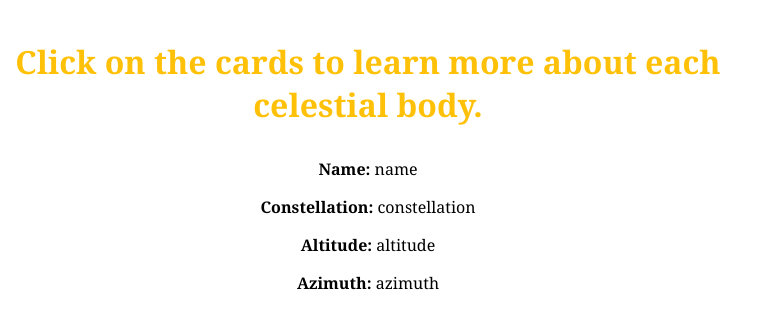
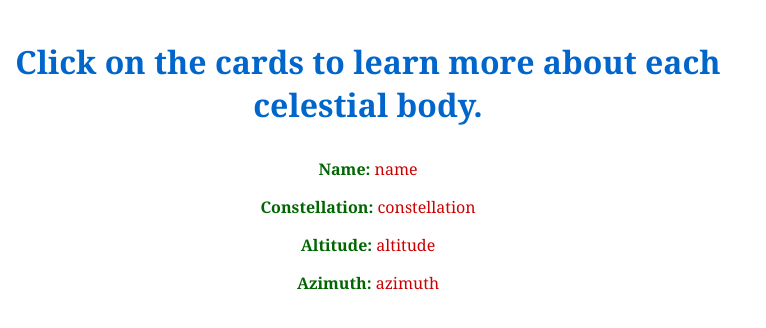
Before and after one commit to Michael000013/PlanetarySystem, a plain HTML site: page index.html in a window 1280 px wide. Shown: the whole page, without its empty margins (0-766 px from the left). Drawn offline with nearby package versions, Linux system fonts and the light colour scheme.

Commit message:
HTML Jquery Linking and Stylesheet changes

```diff
--- a/css/styles.css
+++ b/css/styles.css
@@ -2,17 +2,30 @@ body {
     background-color: RGBA(var(--bs-dark-rgb), var(--bs-bg-opacity, 1)) !important;
     font-family: Georgia, "Times New Roman", serif;
     text-align: center;
+	color: #333;
+
+}
+#dialog {
+	color: #222;
+}
+strong {
+	color: #006600;
+}
+span {
+	color: #cc0000;
 }
 .wrapper {
     width: 720px;
+    align-self: center;
 }
 .header {
     margin: 40px 0px 20px 0px;
+    text-align: center;
 }
 .header p {
-	color: #ffc107 ;
+	color: #0066cc;
+	font-weight: bold;
 	font-size: 2rem;
-    font-weight: 700;
     text-align: center;
 }
 .entry {
--- a/index.html
+++ b/index.html
@@ -1,7 +1,12 @@
 <!DOCTYPE html>
 <html>
 	<head>
+		<title>Planets in the Solar System</title>
+		<link rel="stylesheet" href="./css/jquery-ui.min.css">
 		<link rel="stylesheet" href="./css/styles.css">
+		<script src="https://code.jquery.com/jquery-3.6.0.min.js"></script>
+		<script src="https://code.jquery.com/ui/1.12.1/jquery-ui.min.js"></script>
+
 	</head>
 	<body>
 		<div class="wrapper">
```
